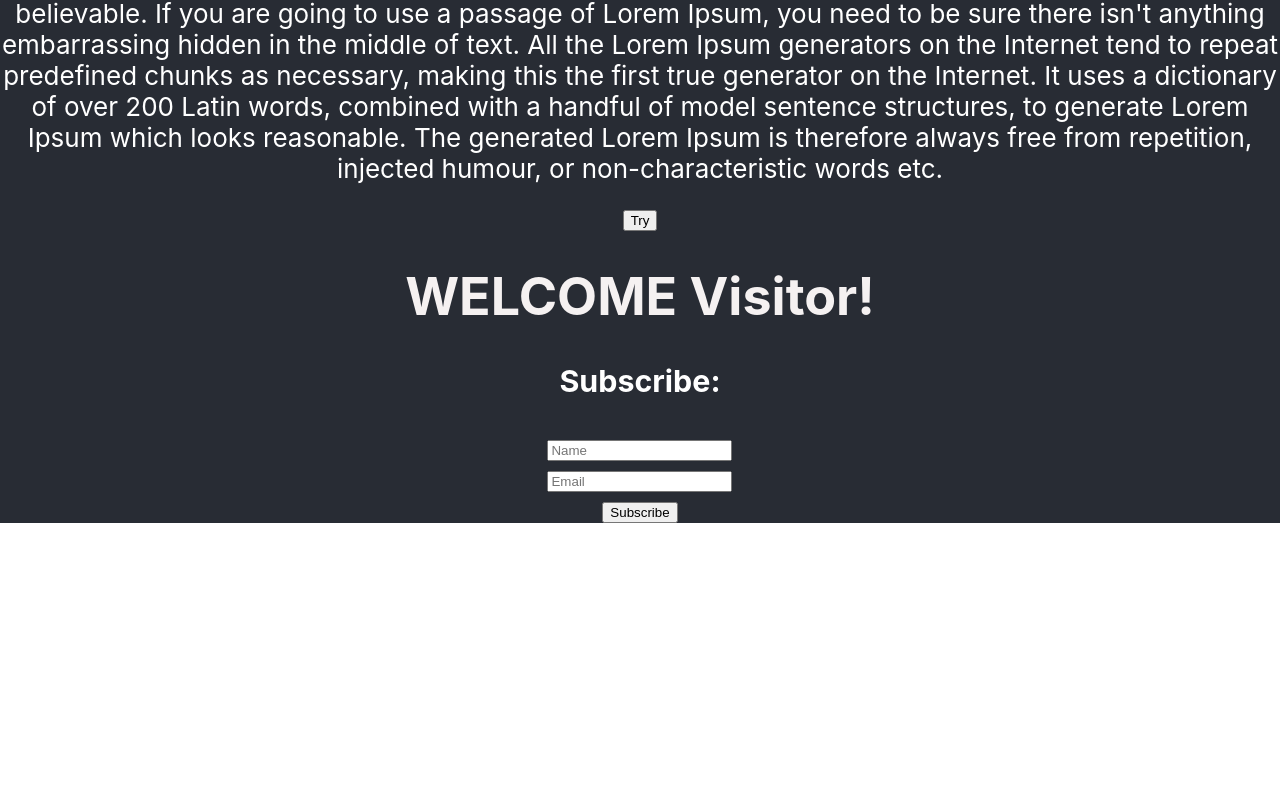
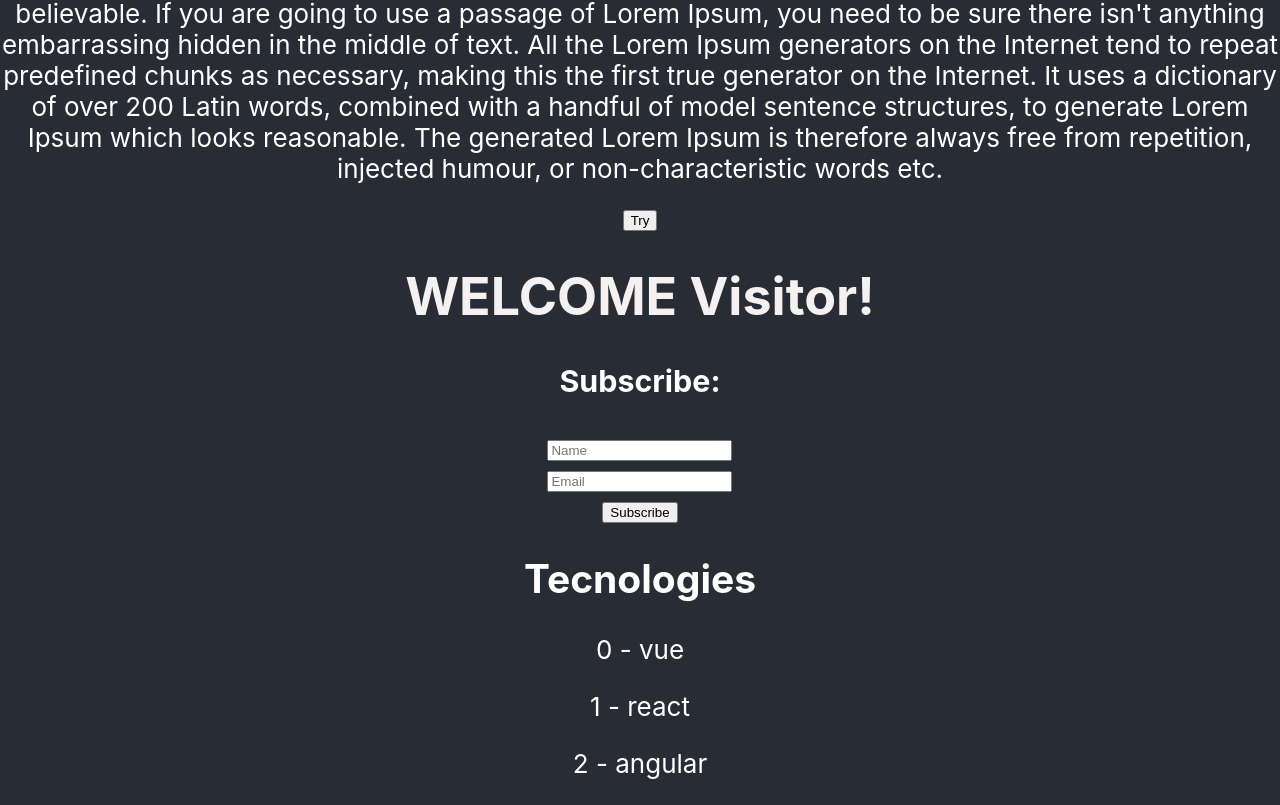
Before and after one commit to MattheusSantana/react-project, a React (Create React App) app in the folder react-project/: page / in a window 1280 px wide. Shown: the part 729-1534 px from the top of the page. Before the commit the page ends 1252 px from the top, so only its background shows below. Built offline with nearby package versions, Linux system fonts and the light colour scheme.

Commit message:
rendering list

```diff
--- a/react-project/src/App.js
+++ b/react-project/src/App.js
@@ -2,10 +2,10 @@ import HelloWorld from './components/HelloWorld';
 import './App.css';
 import AlertButton from './components/AlertButton';
 import Form from './components/Form';
-
+import TecnologiesList from './components/TecnologiesList';
 function App() {
   const backgroundUrl = "https://media2.giphy.com/media/BYoRqTmcgzHcL9TCy1/giphy.gif?cid=ecf05e47ee9efad348581187448b3e9a3094db953ea3783a&rid=giphy.gif&ct=g";
-
+  const tecnologies = ['vue', 'react', 'angular']
   return (
     <div className="App">
       <header className="App-header">
@@ -13,6 +13,7 @@ function App() {
         <HelloWorld/>
         <AlertButton message="Welcome!"/>
         <Form />
+        <TecnologiesList tecnologies={tecnologies}/>
 
       </header>
     </div>
--- /dev/null
+++ b/react-project/src/components/TecnologiesList.js
@@ -0,0 +1,14 @@
+function TecnologiesList({tecnologies}){
+    return(
+        <div>
+            <h2>Tecnologies</h2>
+            {
+                tecnologies.map((item, index) => (
+                    <p key={index}>{index} - {item}</p>
+                ))
+            }
+        </div>
+    )
+}
+
+export default TecnologiesList
```
